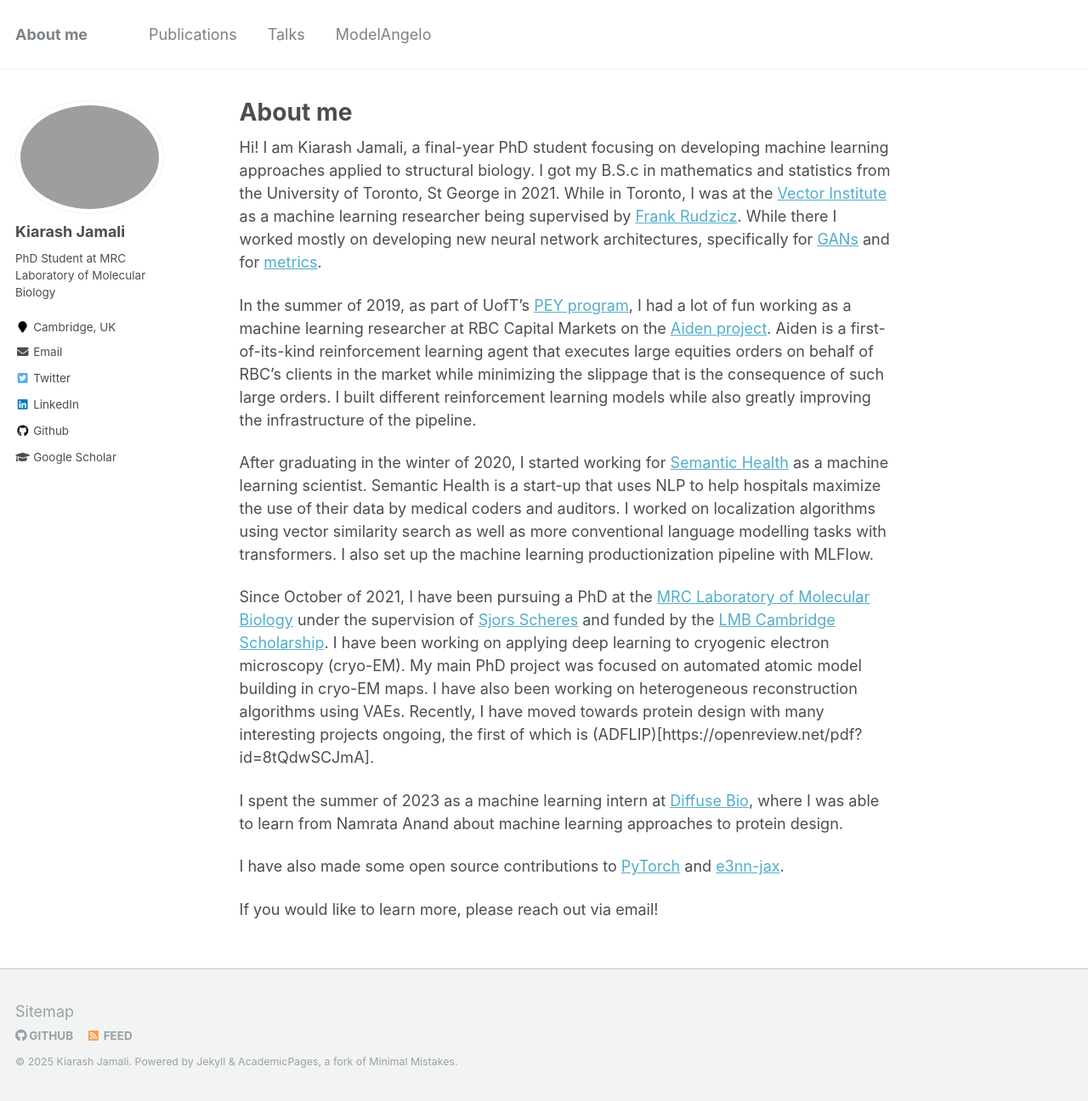
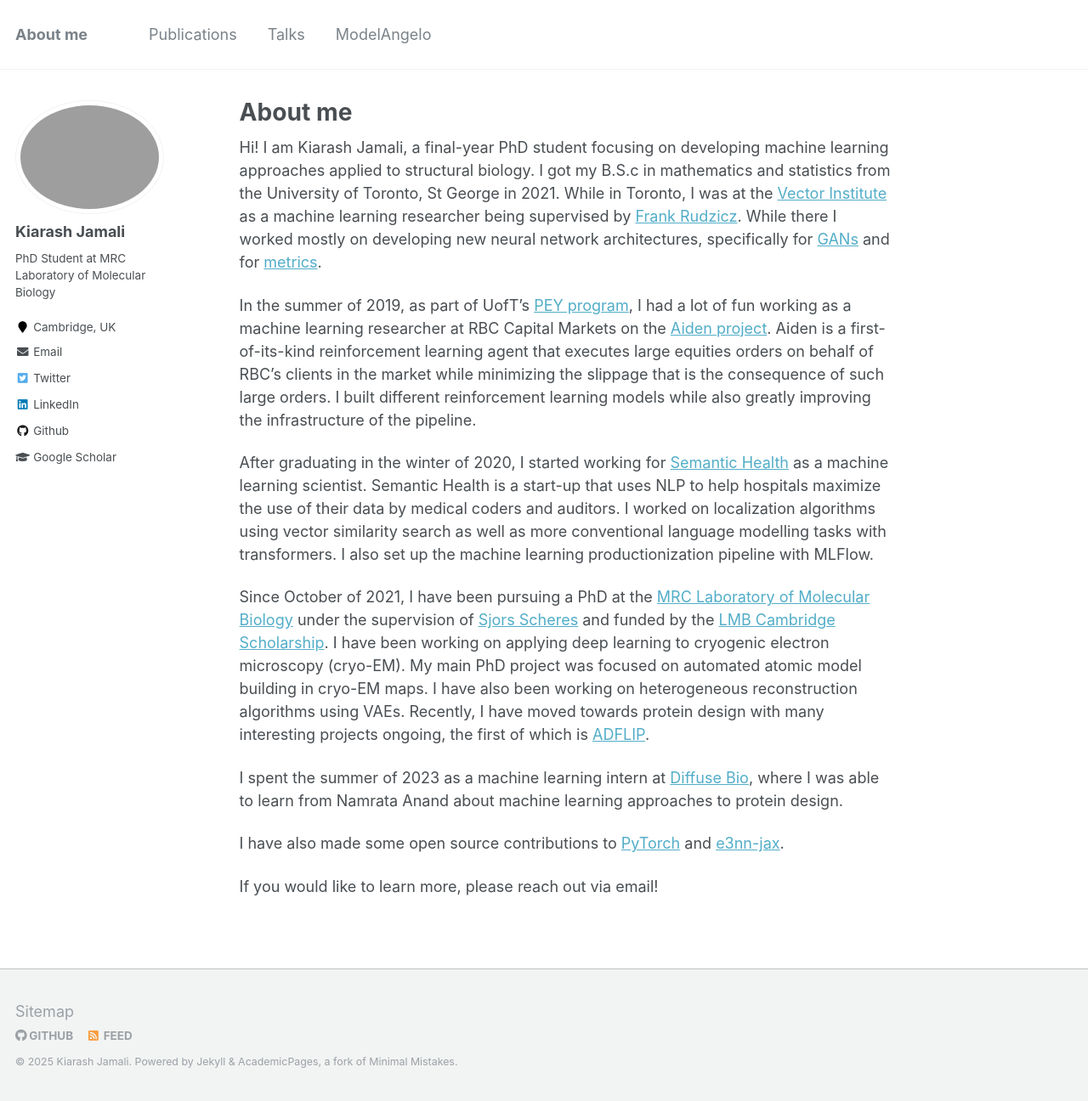
Before and after one commit to jamaliki/jamaliki.github.io, a Jekyll site: the page built from _pages/about.md, in a window 1280 px wide and 1296 px high. Shown: the whole window at 85% size. Built offline with Jekyll 4.4.1, drawn with Linux system fonts in a browser that asks for light colours.

Commit message:
Update about.md

```diff
--- a/_pages/about.md
+++ b/_pages/about.md
@@ -17,7 +17,7 @@ In the summer of 2019, as part of UofT's [PEY program](https://engineeringcareer
 
 After graduating in the winter of 2020, I started working for [Semantic Health](https://www.semantichealth.ai/) as a machine learning scientist. Semantic Health is a start-up that uses NLP to help hospitals maximize the use of their data by medical coders and auditors. I worked on localization algorithms using vector similarity search as well as more conventional language modelling tasks with transformers. I also set up the machine learning productionization pipeline with MLFlow.
 
-Since October of 2021, I have been pursuing a PhD at the [MRC Laboratory of Molecular Biology](https://www2.mrc-lmb.cam.ac.uk/) under the supervision of [Sjors Scheres](https://www2.mrc-lmb.cam.ac.uk/group-leaders/n-to-s/sjors-scheres/) and funded by the [LMB Cambridge Scholarship](https://www.cambridgetrust.org/partners/mrc-laboratory-of-molecular-biology-cambridge). I have been working on applying deep learning to cryogenic electron microscopy (cryo-EM). My main PhD project was focused on automated atomic model building in cryo-EM maps. I have also been working on heterogeneous reconstruction algorithms using VAEs. Recently, I have moved towards protein design with many interesting projects ongoing, the first of which is (ADFLIP)[https://openreview.net/pdf?id=8tQdwSCJmA].
+Since October of 2021, I have been pursuing a PhD at the [MRC Laboratory of Molecular Biology](https://www2.mrc-lmb.cam.ac.uk/) under the supervision of [Sjors Scheres](https://www2.mrc-lmb.cam.ac.uk/group-leaders/n-to-s/sjors-scheres/) and funded by the [LMB Cambridge Scholarship](https://www.cambridgetrust.org/partners/mrc-laboratory-of-molecular-biology-cambridge). I have been working on applying deep learning to cryogenic electron microscopy (cryo-EM). My main PhD project was focused on automated atomic model building in cryo-EM maps. I have also been working on heterogeneous reconstruction algorithms using VAEs. Recently, I have moved towards protein design with many interesting projects ongoing, the first of which is [ADFLIP](https://openreview.net/pdf?id=8tQdwSCJmA).
 
 I spent the summer of 2023 as a machine learning intern at [Diffuse Bio](https://www.diffuse.bio/), where I was able to learn from Namrata Anand about machine learning approaches to protein design.
 
```
